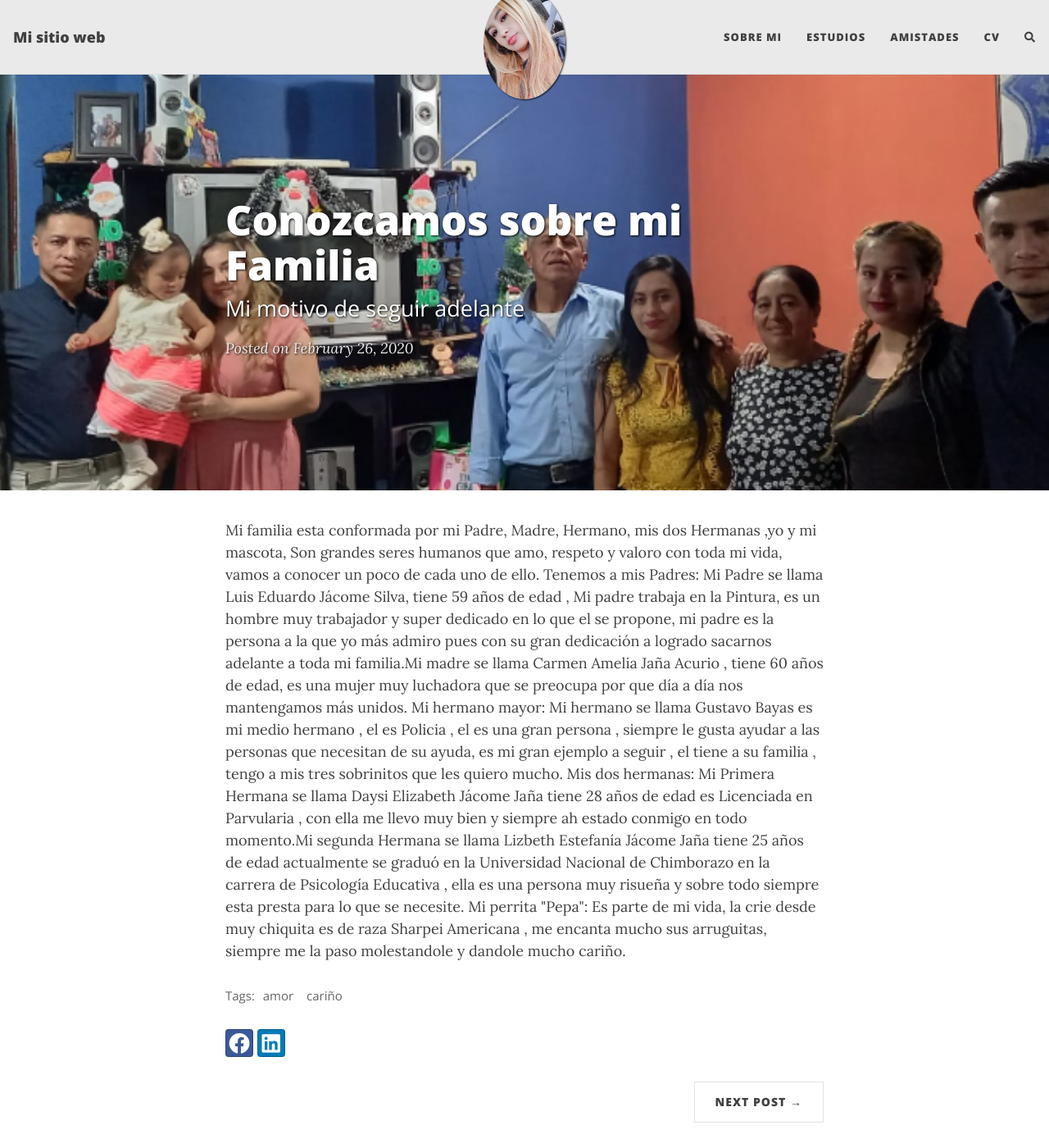
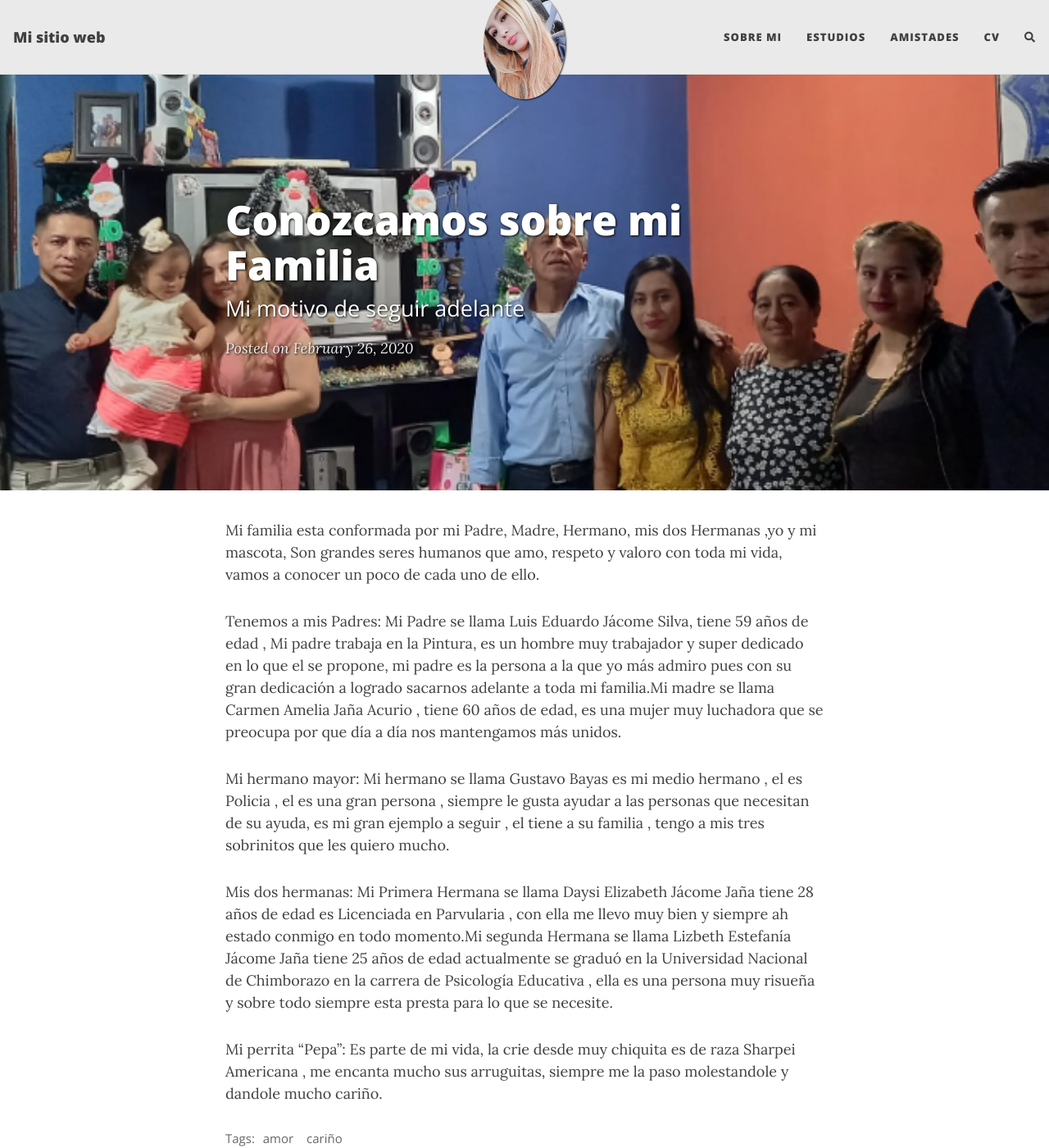
Before and after one commit to gmaribelj/gmaribelj.github.io, a Jekyll site: the page built from _posts/2020-02-26-flake-it-till-you-make-it.md, in a window 1280 px wide and 1400 px high. Shown: the whole window at 82% size. Built offline with Jekyll 4.4.1, drawn with Linux system fonts in a browser that asks for light colours; nearby versions of some CDN libraries; comment, search, counter and statistics services are not loaded.

Commit message:
Update 2020-02-26-flake-it-till-you-make-it.md

```diff
--- a/_posts/2020-02-26-flake-it-till-you-make-it.md
+++ b/_posts/2020-02-26-flake-it-till-you-make-it.md
@@ -8,8 +8,6 @@ share-img: /assets/img/path.jpg
 tags: [amor, cariño]
 
 ---
-<link rel="stylesheet" href="assets/css/cssindex.css">
-<section>
 Mi familia esta conformada por mi Padre, Madre, Hermano, mis dos Hermanas ,yo y mi mascota, Son grandes seres humanos que amo, respeto y valoro con toda mi vida, vamos a conocer un poco de cada uno de ello.
 
 Tenemos a mis Padres: Mi Padre se llama Luis Eduardo Jácome Silva, tiene 59 años de edad , Mi padre trabaja en la Pintura, es un hombre muy trabajador y super dedicado en lo que el se propone, mi padre es la persona a la que yo más admiro pues con su gran dedicación a logrado sacarnos adelante a toda mi familia.Mi madre se llama Carmen Amelia Jaña Acurio , tiene 60 años de edad, es una mujer muy luchadora que se preocupa por que día a día nos mantengamos más unidos.
@@ -19,4 +17,3 @@ Mi hermano mayor: Mi hermano se llama Gustavo Bayas es mi medio hermano , el es
 Mis dos hermanas: Mi Primera Hermana se llama Daysi Elizabeth Jácome Jaña tiene 28 años de edad es Licenciada en Parvularia , con ella me llevo muy bien y siempre ah estado conmigo en todo momento.Mi segunda Hermana se llama Lizbeth Estefanía Jácome Jaña tiene 25 años de edad actualmente se graduó en la Universidad Nacional de Chimborazo en la carrera de Psicología Educativa , ella es una persona muy risueña y sobre todo siempre esta presta para lo que se necesite.
 
 Mi perrita "Pepa": Es parte de mi vida, la crie desde muy chiquita es de raza Sharpei Americana , me encanta mucho sus arruguitas, siempre me la paso molestandole y dandole mucho cariño.
-</section>
```
